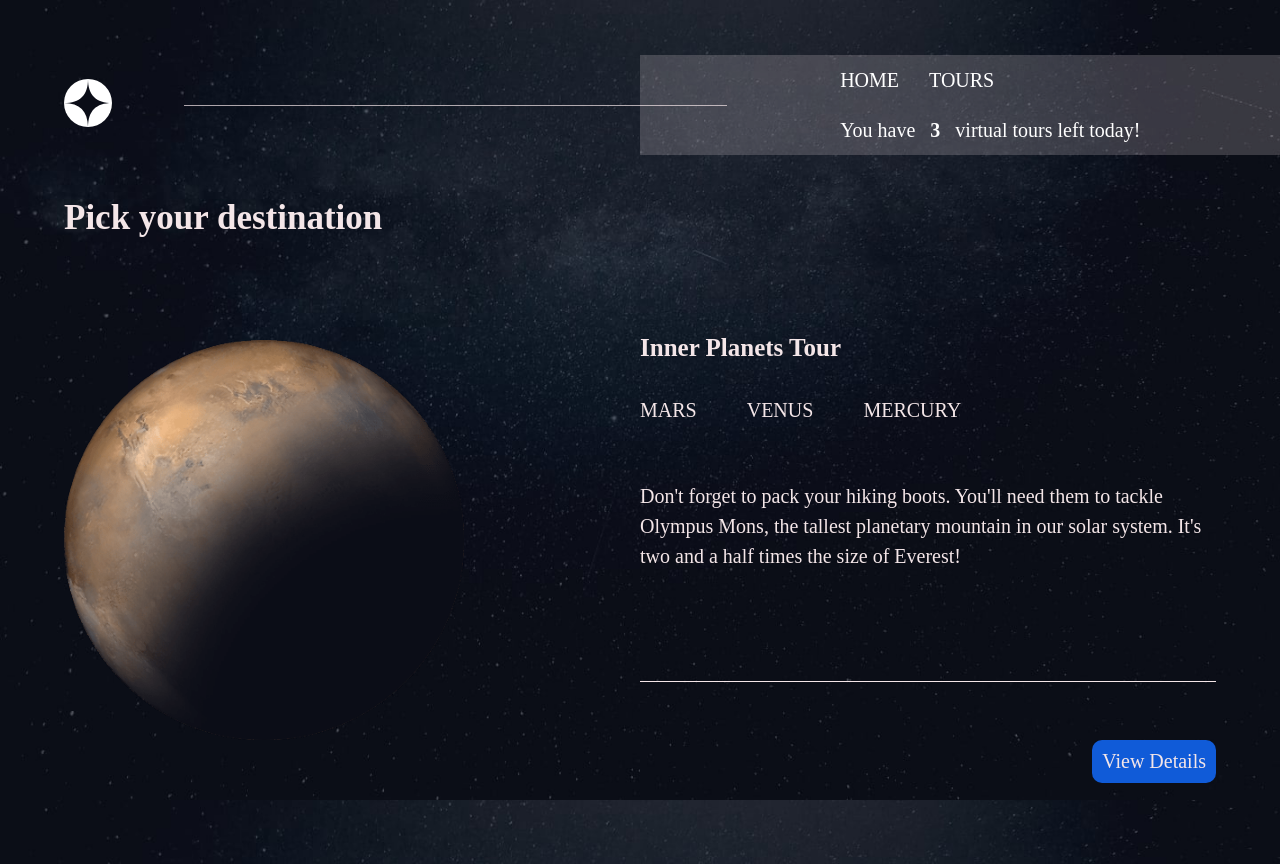
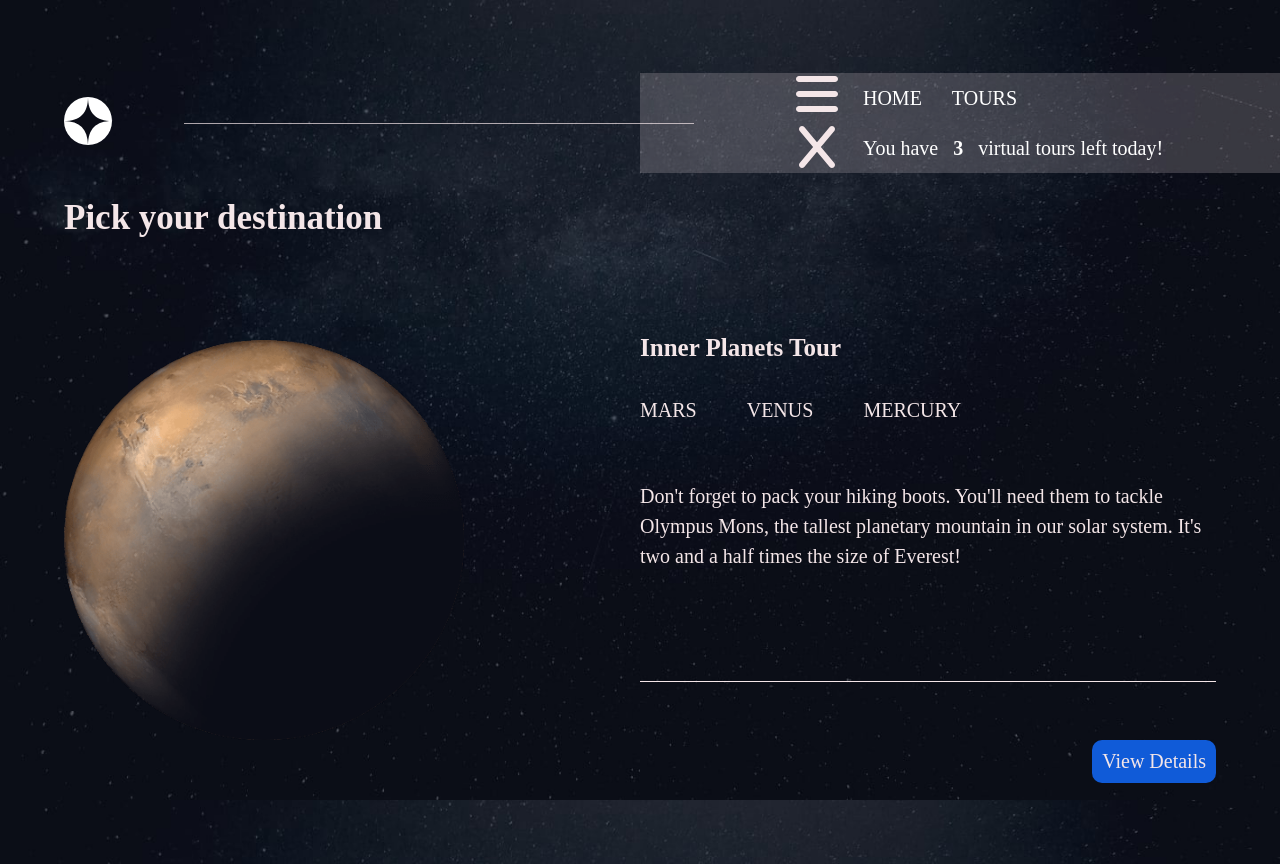
Before and after one commit to luxury-cruise-tour/luxuryCruiseTour, a React (Create React App) app: page /tours in a window 1280 px wide. Shown: the top 864 px of the page. Built offline with nearby package versions, Linux system fonts and the light colour scheme; no server answers; a web font is replaced by a local one.

Commit message:
Added hamburger menu icons

```diff
--- a/src/App.css
+++ b/src/App.css
@@ -89,12 +89,6 @@ html { box-sizing: border-box; }
   padding: 10px 10px;
   transition: all .2s ease-in;
 }
-
-.locations button:hover{
-  background-color: #f4e6e8;
-  color: #105bd8;
-}
-
 
 /* Global styles */
 
@@ -275,7 +269,6 @@ body{
     border-top: none;
   }
 
-
 }
 
 /* Tours styles */
@@ -360,7 +353,8 @@ body{
   transition: all .2s ease-in;
 }
 
-.tours-container button:hover{
+.tours-container button:hover,
+.locations button:hover{
   background-color: #f4e6e8;
   color: #105bd8;
 }
--- a/src/components/Navigation.js
+++ b/src/components/Navigation.js
@@ -1,11 +1,19 @@
 import { Link } from 'react-router-dom';
+import { useState } from 'react';
+
 
 const Navigation = ({numOfTours}) =>{
+
+    const [menuIsOpen, setMenuIsOpen] = useState(false);
 
     return(
         <nav className="navigation">
             <div className="logo">
                 <svg xmlns="http://www.w3.org/2000/svg" width="48" height="48"><g fill="none" fillRule="evenodd"><circle cx="24" cy="24" r="24" fill="#FFF"/><path fill="#0B0D17" d="M24 0c0 16-8 24-24 24 15.718.114 23.718 8.114 24 24 0-16 8-24 24-24-16 0-24-8-24-24z"/></g></svg>
+            </div>
+            <div className="hamburg-icon">
+                <svg xmlns="http://www.w3.org/2000/svg" viewBox="0 0 448 512" width="48" height="48" fill="#f4e6e8"><path d="M0 96C0 78.3 14.3 64 32 64H416c17.7 0 32 14.3 32 32s-14.3 32-32 32H32C14.3 128 0 113.7 0 96zM0 256c0-17.7 14.3-32 32-32H416c17.7 0 32 14.3 32 32s-14.3 32-32 32H32c-17.7 0-32-14.3-32-32zM448 416c0 17.7-14.3 32-32 32H32c-17.7 0-32-14.3-32-32s14.3-32 32-32H416c17.7 0 32 14.3 32 32z"/></svg>
+                <svg xmlns="http://www.w3.org/2000/svg" viewBox="0 0 384 512"  width="48" height="48" fill="#f4e6e8"><path d="M376.6 84.5c11.3-13.6 9.5-33.8-4.1-45.1s-33.8-9.5-45.1 4.1L192 206 56.6 43.5C45.3 29.9 25.1 28.1 11.5 39.4S-3.9 70.9 7.4 84.5L150.3 256 7.4 427.5c-11.3 13.6-9.5 33.8 4.1 45.1s33.8 9.5 45.1-4.1L192 306 327.4 468.5c11.3 13.6 31.5 15.4 45.1 4.1s15.4-31.5 4.1-45.1L233.7 256 376.6 84.5z"/></svg>
             </div>
             <ul>
                 <li className="links">
--- a/src/components/Tours.js
+++ b/src/components/Tours.js
@@ -39,12 +39,11 @@ const Tours = () => {
 
   const handleClick = (index, planet, tourNum) => {
     if (tourNum === 1) {
-      console.log(index, "first one");
       setActiveLocation(index);
       setActiveImage(displayedImage[planet]);
     } else if (tourNum === 2) {
       setActiveMoonLocation(index);
-      setActiveMoonImage(displayedImage[planet])
+      setActiveMoonImage(displayedImage[planet]);
     } else {
       setActiveTransLocation(index);
       setActiveTransImage(displayedImage[planet]);
```
Also changed, not shown: src/assets/bars-solid.svg (added), src/assets/x-solid.svg (added). Lines whose indentation alone changed are shown as unchanged.
